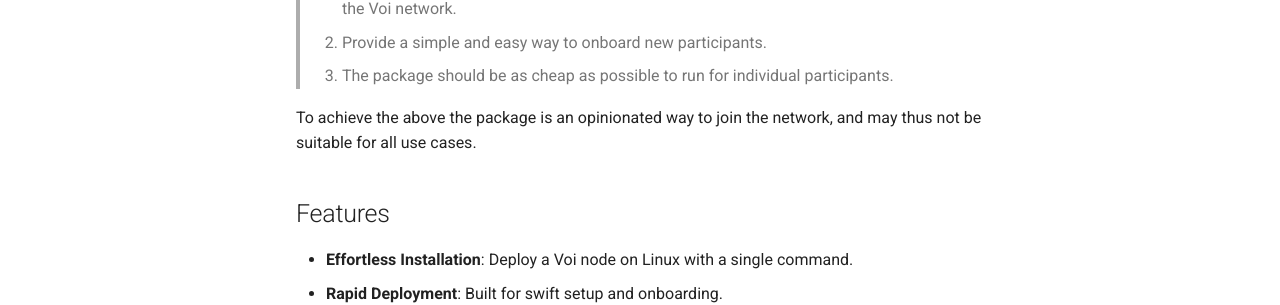
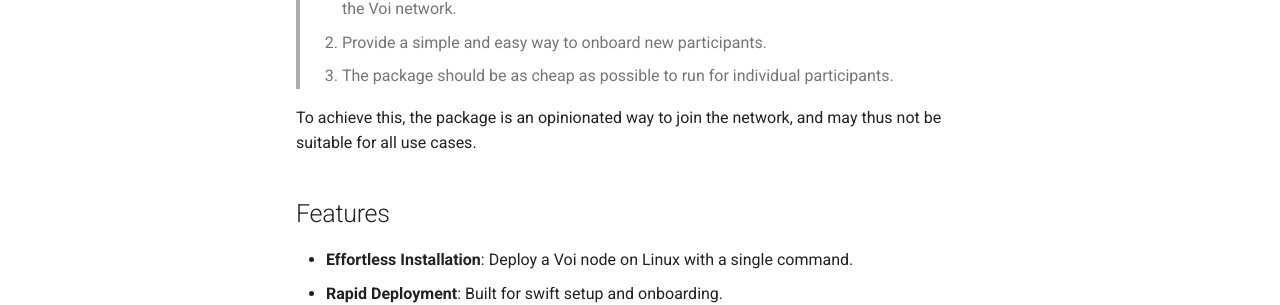
Before and after one commit to VoiNetwork/voi-swarm, an MkDocs documentation site: the page built from docs/index.md, in a window 1280 px wide and 1209 px high. Shown: the part 563-868 px from the top of the window. Built offline with MkDocs 1.6.1 and Material for MkDocs 9.7.7, drawn with Linux system fonts in a browser that asks for light colours; comment, search, counter and statistics services are not loaded.

Commit message:
Grammar fixes

```diff
--- a/docs/index.md
+++ b/docs/index.md
@@ -15,7 +15,7 @@
 > 2. Provide a simple and easy way to onboard new participants.
 > 3. The package should be as cheap as possible to run for individual participants.
 
-To achieve the above the package is an opinionated way to join the network, and may thus not be suitable for
+To achieve this, the package is an opinionated way to join the network, and may thus not be suitable for
 all use cases.
 
 ## Features
```
Also changed, not shown: README.md (+1 -1 lines), docs/installation/installation.md (+2 -2 lines), docs/operating/running-your-node.md (+1 -1 lines), docs/operating/setup-notifications.md (+3 -3 lines), docs/troubleshooting.md (+1 -1 lines).
